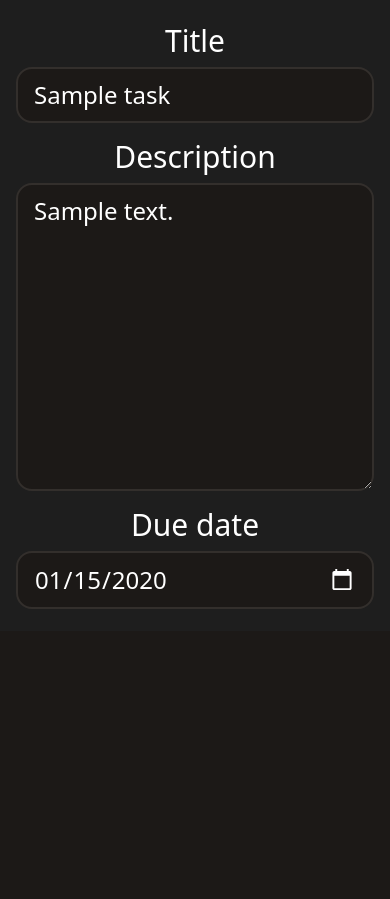
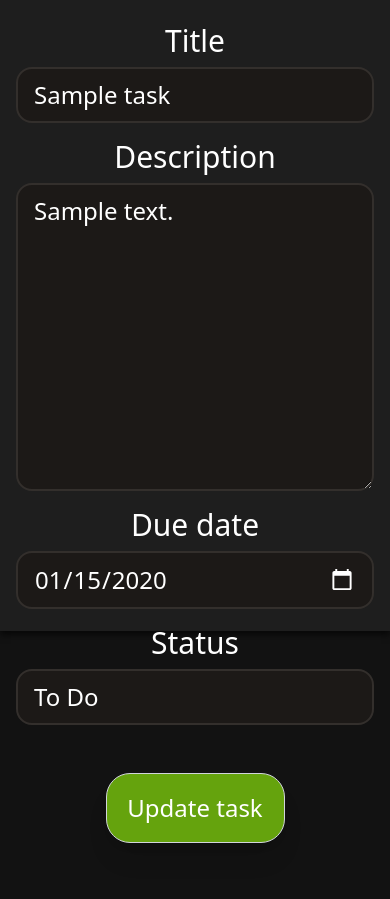
Before and after one commit to Sosenaa/ITOL-Final-Project, a Flask app: page /edit_task/1 in a window 390 px wide. Shown: the part 213-1112 px from the top of the page. Before the commit the page ends 822 px from the top, so only its background shows below. Run offline with Flask 3, Linux system fonts and the light colour scheme; tables that the repository leaves empty hold one stand-in row (values such as "Sample post"); some libraries are stand-ins or nearby versions.

Commit message:
Fixed mobile hidden buttons3

```diff
--- a/static/style/style.css
+++ b/static/style/style.css
@@ -14,7 +14,6 @@
      border-top: 2px solid rgba(255, 255, 255, 0.209);      /* light highlight */
      box-shadow: 0 4px 6px rgba(0,0,0,0.6); /* dark shadow under */
      border-radius: 18px;
-     overflow: scroll;
      margin-top: 50px;
 }
 
```
